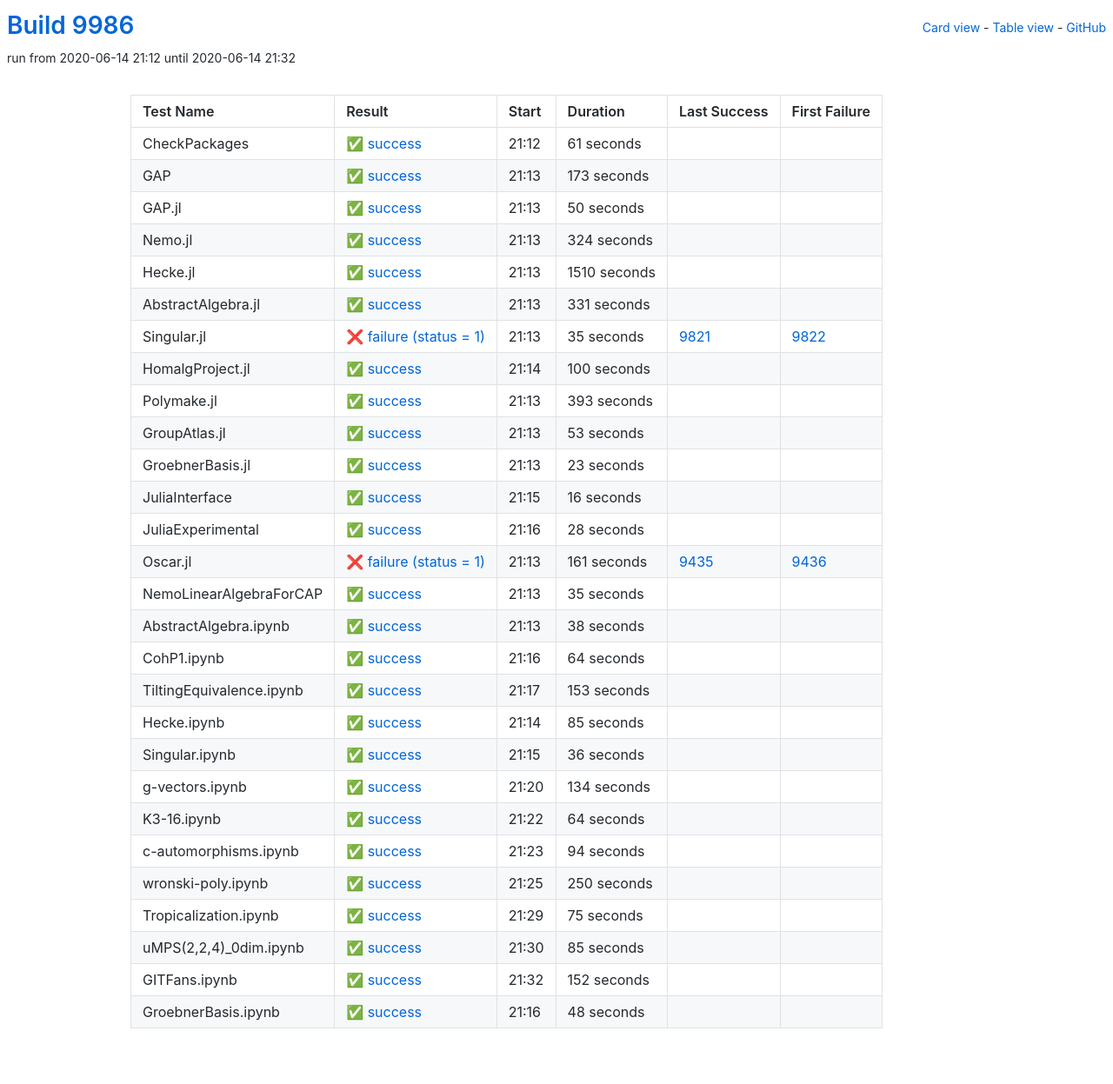
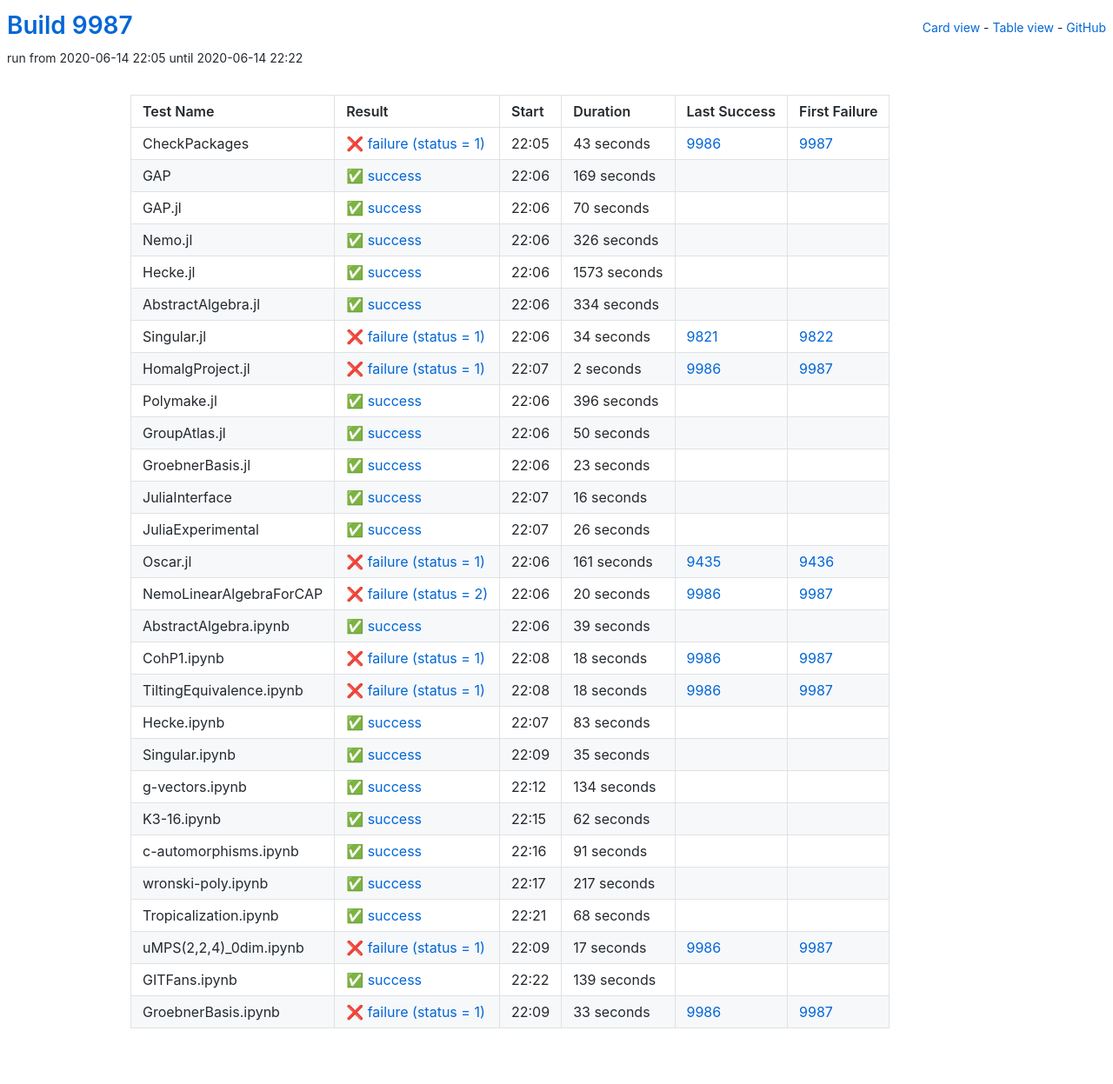
Before and after one commit to oscar-system/oscar-ci-status, a Jekyll site: the page built from table.html, in a window 1280 px wide. Shown: the whole page at 87% size. Built offline with Jekyll 4.4.1, drawn with Linux system fonts in a browser that asks for light colours.

Commit message:
Build #9987

```diff
--- a/_data/ci.yml
+++ b/_data/ci.yml
@@ -1,6 +1,6 @@
 ---
-build: 9986
-build_url: https://oscarci.mathematik.uni-kl.de/job/oscar/9986/
+build: 9987
+build_url: https://oscarci.mathematik.uni-kl.de/job/oscar/9987/
 job: oscar
 organization: oscar-system
 repo: oscar-ci-status
@@ -8,32 +8,116 @@
 tests:
 - name: CheckPackages
   id: checkpackages
-  log: https://oscarci.mathematik.uni-kl.de/job/oscar/9986/artifact/logs/build-9986/CheckPackages.log
-  start: 2020-06-14 21:12
+  log: https://oscarci.mathematik.uni-kl.de/job/oscar/9987/artifact/logs/build-9987/CheckPackages.log
+  start: 2020-06-14 22:05
+  success: false
+  exitcode: 1
+  status: failure
+  duration: 43
+  last_success: 9986
+  last_success_url: https://oscarci.mathematik.uni-kl.de/job/oscar/9986/
+  first_failure: 9987
+  first_failure_url: https://oscarci.mathematik.uni-kl.de/job/oscar/9987/
+- name: GAP
+  id: gap
+  log: https://oscarci.mathematik.uni-kl.de/job/oscar/9987/artifact/logs/build-9987/GAP.log
+  start: 2020-06-14 22:06
   success: true
   exitcode: 0
   status: success
-  duration: 61
-  last_success: false
-  last_success_url:
-  first_failure: false
-  first_failure_url:
-- name: GAP
-  id: gap
-  log: https://oscarci.mathematik.uni-kl.de/job/oscar/9986/artifact/logs/build-9986/GAP.log
-  start: 2020-06-14 21:13
-  success: true
-  exitcode: 0
-  status: success
-  duration: 173
+  duration: 169
   last_success: false
   last_success_url:
   first_failure: false
   first_failure_url:
 - name: GAP.jl
   id: gap-jl
-  log: https://oscarci.mathematik.uni-kl.de/job/oscar/9986/artifact/logs/build-9986/GAP.jl.log
-  start: 2020-06-14 21:13
+  log: https://oscarci.mathematik.uni-kl.de/job/oscar/9987/artifact/logs/build-9987/GAP.jl.log
+  start: 2020-06-14 22:06
+  success: true
+  exitcode: 0
+  status: success
+  duration: 70
+  last_success: false
+  last_success_url:
+  first_failure: false
+  first_failure_url:
+- name: Nemo.jl
+  id: nemo-jl
+  log: https://oscarci.mathematik.uni-kl.de/job/oscar/9987/artifact/logs/build-9987/Nemo.jl.log
+  start: 2020-06-14 22:06
+  success: true
+  exitcode: 0
+  status: success
+  duration: 326
+  last_success: false
+  last_success_url:
+  first_failure: false
+  first_failure_url:
+- name: Hecke.jl
+  id: hecke-jl
+  log: https://oscarci.mathematik.uni-kl.de/job/oscar/9987/artifact/logs/build-9987/Hecke.jl.log
+  start: 2020-06-14 22:06
+  success: true
+  exitcode: 0
+  status: success
+  duration: 1573
+  last_success: false
+  last_success_url:
+  first_failure: false
+  first_failure_url:
+- name: AbstractAlgebra.jl
+  id: abstractalgebra-jl
+  log: https://oscarci.mathematik.uni-kl.de/job/oscar/9987/artifact/logs/build-9987/AbstractAlgebra.jl.log
+  start: 2020-06-14 22:06
+  success: true
+  exitcode: 0
+  status: success
+  duration: 334
+  last_success: false
+  last_success_url:
+  first_failure: false
+  first_failure_url:
+- name: Singular.jl
+  id: singular-jl
+  log: https://oscarci.mathematik.uni-kl.de/job/oscar/9987/artifact/logs/build-9987/Singular.jl.log
+  start: 2020-06-14 22:06
+  success: false
+  exitcode: 1
+  status: failure
+  duration: 34
+  last_success: 9821
+  last_success_url: https://oscarci.mathematik.uni-kl.de/job/oscar/9821/
+  first_failure: 9822
+  first_failure_url: https://oscarci.mathematik.uni-kl.de/job/oscar/9822/
+- name: HomalgProject.jl
+  id: homalgproject-jl
+  log: https://oscarci.mathematik.uni-kl.de/job/oscar/9987/artifact/logs/build-9987/HomalgProject.jl.log
+  start: 2020-06-14 22:07
+  success: false
+  exitcode: 1
+  status: failure
+  duration: 2
+  last_success: 9986
+  last_success_url: https://oscarci.mathematik.uni-kl.de/job/oscar/9986/
+  first_failure: 9987
+  first_failure_url: https://oscarci.mathematik.uni-kl.de/job/oscar/9987/
+- name: Polymake.jl
+  id: polymake-jl
+  log: https://oscarci.mathematik.uni-kl.de/job/oscar/9987/artifact/logs/build-9987/Polymake.jl.log
+  start: 2020-06-14 22:06
+  success: true
+  exitcode: 0
+  status: success
+  duration: 396
+  last_success: false
+  last_success_url:
+  first_failure: false
+  first_failure_url:
+- name: GroupAtlas.jl
+  id: groupatlas-jl
+  log: https://oscarci.mathematik.uni-kl.de/job/oscar/9987/artifact/logs/build-9987/GroupAtlas.jl.log
+  start: 2020-06-14 22:06
   success: true
   exitcode: 0
   status: success
@@ -42,94 +126,10 @@
   last_success_url:
   first_failure: false
   first_failure_url:
-- name: Nemo.jl
-  id: nemo-jl
-  log: https://oscarci.mathematik.uni-kl.de/job/oscar/9986/artifact/logs/build-9986/Nemo.jl.log
-  start: 2020-06-14 21:13
-  success: true
-  exitcode: 0
-  status: success
-  duration: 324
-  last_success: false
-  last_success_url:
-  first_failure: false
-  first_failure_url:
-- name: Hecke.jl
-  id: hecke-jl
-  log: https://oscarci.mathematik.uni-kl.de/job/oscar/9986/artifact/logs/build-9986/Hecke.jl.log
-  start: 2020-06-14 21:13
-  success: true
-  exitcode: 0
-  status: success
-  duration: 1510
-  last_success: false
-  last_success_url:
-  first_failure: false
-  first_failure_url:
-- name: AbstractAlgebra.jl
-  id: abstractalgebra-jl
-  log: https://oscarci.mathematik.uni-kl.de/job/oscar/9986/artifact/logs/build-9986/AbstractAlgebra.jl.log
-  start: 2020-06-14 21:13
-  success: true
-  exitcode: 0
-  status: success
-  duration: 331
-  last_success: false
-  last_success_url:
-  first_failure: false
-  first_failure_url:
-- name: Singular.jl
-  id: singular-jl
-  log: https://oscarci.mathematik.uni-kl.de/job/oscar/9986/artifact/logs/build-9986/Singular.jl.log
-  start: 2020-06-14 21:13
-  success: false
-  exitcode: 1
-  status: failure
-  duration: 35
-  last_success: 9821
-  last_success_url: https://oscarci.mathematik.uni-kl.de/job/oscar/9821/
-  first_failure: 9822
-  first_failure_url: https://oscarci.mathematik.uni-kl.de/job/oscar/9822/
-- name: HomalgProject.jl
-  id: homalgproject-jl
-  log: https://oscarci.mathematik.uni-kl.de/job/oscar/9986/artifact/logs/build-9986/HomalgProject.jl.log
-  start: 2020-06-14 21:14
-  success: true
-  exitcode: 0
-  status: success
-  duration: 100
-  last_success: false
-  last_success_url:
-  first_failure: false
-  first_failure_url:
-- name: Polymake.jl
-  id: polymake-jl
-  log: https://oscarci.mathematik.uni-kl.de/job/oscar/9986/artifact/logs/build-9986/Polymake.jl.log
-  start: 2020-06-14 21:13
-  success: true
-  exitcode: 0
-  status: success
-  duration: 393
-  last_success: false
-  last_success_url:
-  first_failure: false
-  first_failure_url:
-- name: GroupAtlas.jl
-  id: groupatlas-jl
-  log: https://oscarci.mathematik.uni-kl.de/job/oscar/9986/artifact/logs/build-9986/GroupAtlas.jl.log
-  start: 2020-06-14 21:13
-  success: true
-  exitcode: 0
-  status: success
-  duration: 53
-  last_success: false
-  last_success_url:
-  first_failure: false
-  first_failure_url:
 - name: GroebnerBasis.jl
   id: groebnerbasis-jl
-  log: https://oscarci.mathematik.uni-kl.de/job/oscar/9986/artifact/logs/build-9986/GroebnerBasis.jl.log
-  start: 2020-06-14 21:13
+  log: https://oscarci.mathematik.uni-kl.de/job/oscar/9987/artifact/logs/build-9987/GroebnerBasis.jl.log
+  start: 2020-06-14 22:06
   success: true
   exitcode: 0
   status: success
@@ -140,8 +140,8 @@
   first_failure_url:
 - name: JuliaInterface
   id: juliainterface
-  log: https://oscarci.mathematik.uni-kl.de/job/oscar/9986/artifact/logs/build-9986/JuliaInterface.log
-  start: 2020-06-14 21:15
+  log: https://oscarci.mathematik.uni-kl.de/job/oscar/9987/artifact/logs/build-9987/JuliaInterface.log
+  start: 2020-06-14 22:07
   success: true
   exitcode: 0
   status: success
@@ -152,20 +152,20 @@
   first_failure_url:
 - name: JuliaExperimental
   id: juliaexperimental
-  log: https://oscarci.mathematik.uni-kl.de/job/oscar/9986/artifact/logs/build-9986/JuliaExperimental.log
-  start: 2020-06-14 21:16
+  log: https://oscarci.mathematik.uni-kl.de/job/oscar/9987/artifact/logs/build-9987/JuliaExperimental.log
+  start: 2020-06-14 22:07
   success: true
   exitcode: 0
   status: success
-  duration: 28
+  duration: 26
   last_success: false
   last_success_url:
   first_failure: false
   first_failure_url:
 - name: Oscar.jl
   id: oscar-jl
-  log: https://oscarci.mathematik.uni-kl.de/job/oscar/9986/artifact/logs/build-9986/Oscar.jl.log
-  start: 2020-06-14 21:13
+  log: https://oscarci.mathematik.uni-kl.de/job/oscar/9987/artifact/logs/build-9987/Oscar.jl.log
+  start: 2020-06-14 22:06
   success: false
   exitcode: 1
   status: failure
@@ -176,8 +176,68 @@
   first_failure_url: https://oscarci.mathematik.uni-kl.de/job/oscar/9436/
 - name: NemoLinearAlgebraForCAP
   id: nemolinearalgebraforcap
-  log: https://oscarci.mathematik.uni-kl.de/job/oscar/9986/artifact/logs/build-9986/NemoLinearAlgebraForCAP.log
-  start: 2020-06-14 21:13
+  log: https://oscarci.mathematik.uni-kl.de/job/oscar/9987/artifact/logs/build-9987/NemoLinearAlgebraForCAP.log
+  start: 2020-06-14 22:06
+  success: false
+  exitcode: 2
+  status: failure
+  duration: 20
+  last_success: 9986
+  last_success_url: https://oscarci.mathematik.uni-kl.de/job/oscar/9986/
+  first_failure: 9987
+  first_failure_url: https://oscarci.mathematik.uni-kl.de/job/oscar/9987/
+- name: AbstractAlgebra.ipynb
+  id: abstractalgebra-ipynb
+  log: https://oscarci.mathematik.uni-kl.de/job/oscar/9987/artifact/logs/build-9987/AbstractAlgebra.ipynb.log
+  start: 2020-06-14 22:06
+  success: true
+  exitcode: 0
+  status: success
+  duration: 39
+  last_success: false
+  last_success_url:
+  first_failure: false
+  first_failure_url:
+- name: CohP1.ipynb
+  id: cohp1-ipynb
+  log: https://oscarci.mathematik.uni-kl.de/job/oscar/9987/artifact/logs/build-9987/CohP1.ipynb.log
+  start: 2020-06-14 22:08
+  success: false
+  exitcode: 1
+  status: failure
+  duration: 18
+  last_success: 9986
+  last_success_url: https://oscarci.mathematik.uni-kl.de/job/oscar/9986/
+  first_failure: 9987
+  first_failure_url: https://oscarci.mathematik.uni-kl.de/job/oscar/9987/
+- name: TiltingEquivalence.ipynb
+  id: tiltingequivalence-ipynb
+  log: https://oscarci.mathematik.uni-kl.de/job/oscar/9987/artifact/logs/build-9987/TiltingEquivalence.ipynb.log
+  start: 2020-06-14 22:08
+  success: false
+  exitcode: 1
+  status: failure
+  duration: 18
+  last_success: 9986
+  last_success_url: https://oscarci.mathematik.uni-kl.de/job/oscar/9986/
+  first_failure: 9987
+  first_failure_url: https://oscarci.mathematik.uni-kl.de/job/oscar/9987/
+- name: Hecke.ipynb
+  id: hecke-ipynb
+  log: https://oscarci.mathematik.uni-kl.de/job/oscar/9987/artifact/logs/build-9987/Hecke.ipynb.log
+  start: 2020-06-14 22:07
+  success: true
+  exitcode: 0
+  status: success
+  duration: 83
+  last_success: false
+  last_success_url:
+  first_failure: false
+  first_failure_url:
+- name: Singular.ipynb
+  id: singular-ipynb
+  log: https://oscarci.mathematik.uni-kl.de/job/oscar/9987/artifact/logs/build-9987/Singular.ipynb.log
+  start: 2020-06-14 22:09
   success: true
   exitcode: 0
   status: success
@@ -186,70 +246,10 @@
   last_success_url:
   first_failure: false
   first_failure_url:
-- name: AbstractAlgebra.ipynb
-  id: abstractalgebra-ipynb
-  log: https://oscarci.mathematik.uni-kl.de/job/oscar/9986/artifact/logs/build-9986/AbstractAlgebra.ipynb.log
-  start: 2020-06-14 21:13
-  success: true
-  exitcode: 0
-  status: success
-  duration: 38
-  last_success: false
-  last_success_url:
-  first_failure: false
-  first_failure_url:
-- name: CohP1.ipynb
-  id: cohp1-ipynb
-  log: https://oscarci.mathematik.uni-kl.de/job/oscar/9986/artifact/logs/build-9986/CohP1.ipynb.log
-  start: 2020-06-14 21:16
-  success: true
-  exitcode: 0
-  status: success
-  duration: 64
-  last_success: false
-  last_success_url:
-  first_failure: false
-  first_failure_url:
-- name: TiltingEquivalence.ipynb
-  id: tiltingequivalence-ipynb
-  log: https://oscarci.mathematik.uni-kl.de/job/oscar/9986/artifact/logs/build-9986/TiltingEquivalence.ipynb.log
-  start: 2020-06-14 21:17
-  success: true
-  exitcode: 0
-  status: success
-  duration: 153
-  last_success: false
-  last_success_url:
-  first_failure: false
-  first_failure_url:
-- name: Hecke.ipynb
-  id: hecke-ipynb
-  log: https://oscarci.mathematik.uni-kl.de/job/oscar/9986/artifact/logs/build-9986/Hecke.ipynb.log
-  start: 2020-06-14 21:14
-  success: true
-  exitcode: 0
-  status: success
-  duration: 85
-  last_success: false
-  last_success_url:
-  first_failure: false
-  first_failure_url:
-- name: Singular.ipynb
-  id: singular-ipynb
-  log: https://oscarci.mathematik.uni-kl.de/job/oscar/9986/artifact/logs/build-9986/Singular.ipynb.log
-  start: 2020-06-14 21:15
-  success: true
-  exitcode: 0
-  status: success
-  duration: 36
-  last_success: false
-  last_success_url:
-  first_failure: false
-  first_failure_url:
 - name: g-vectors.ipynb
   id: g-vectors-ipynb
-  log: https://oscarci.mathematik.uni-kl.de/job/oscar/9986/artifact/logs/build-9986/g-vectors.ipynb.log
-  start: 2020-06-14 21:20
+  log: https://oscarci.mathematik.uni-kl.de/job/oscar/9987/artifact/logs/build-9987/g-vectors.ipynb.log
+  start: 2020-06-14 22:12
   success: true
   exitcode: 0
   status: success
@@ -260,85 +260,85 @@
   first_failure_url:
 - name: K3-16.ipynb
   id: k3-16-ipynb
-  log: https://oscarci.mathematik.uni-kl.de/job/oscar/9986/artifact/logs/build-9986/K3-16.ipynb.log
-  start: 2020-06-14 21:22
+  log: https://oscarci.mathematik.uni-kl.de/job/oscar/9987/artifact/logs/build-9987/K3-16.ipynb.log
+  start: 2020-06-14 22:15
   success: true
   exitcode: 0
   status: success
-  duration: 64
+  duration: 62
   last_success: false
   last_success_url:
   first_failure: false
   first_failure_url:
 - name: c-automorphisms.ipynb
   id: c-automorphisms-ipynb
-  log: https://oscarci.mathematik.uni-kl.de/job/oscar/9986/artifact/logs/build-9986/c-automorphisms.ipynb.log
-  start: 2020-06-14 21:23
+  log: https://oscarci.mathematik.uni-kl.de/job/oscar/9987/artifact/logs/build-9987/c-automorphisms.ipynb.log
+  start: 2020-06-14 22:16
   success: true
   exitcode: 0
   status: success
-  duration: 94
+  duration: 91
   last_success: false
   last_success_url:
   first_failure: false
   first_failure_url:
 - name: wronski-poly.ipynb
   id: wronski-poly-ipynb
-  log: https://oscarci.mathematik.uni-kl.de/job/oscar/9986/artifact/logs/build-9986/wronski-poly.ipynb.log
-  start: 2020-06-14 21:25
+  log: https://oscarci.mathematik.uni-kl.de/job/oscar/9987/artifact/logs/build-9987/wronski-poly.ipynb.log
+  start: 2020-06-14 22:17
   success: true
   exitcode: 0
   status: success
-  duration: 250
+  duration: 217
   last_success: false
   last_success_url:
   first_failure: false
   first_failure_url:
 - name: Tropicalization.ipynb
   id: tropicalization-ipynb
-  log: https://oscarci.mathematik.uni-kl.de/job/oscar/9986/artifact/logs/build-9986/Tropicalization.ipynb.log
-  start: 2020-06-14 21:29
+  log: https://oscarci.mathematik.uni-kl.de/job/oscar/9987/artifact/logs/build-9987/Tropicalization.ipynb.log
+  start: 2020-06-14 22:21
   success: true
   exitcode: 0
   status: success
-  duration: 75
+  duration: 68
   last_success: false
   last_success_url:
   first_failure: false
   first_failure_url:
 - name: uMPS(2,2,4)_0dim.ipynb
   id: umps-2-2-4-0dim-ipynb
-  log: https://oscarci.mathematik.uni-kl.de/job/oscar/9986/artifact/logs/build-9986/uMPS-2-2-4-_0dim.ipynb.log
-  start: 2020-06-14 21:30
+  log: https://oscarci.mathematik.uni-kl.de/job/oscar/9987/artifact/logs/build-9987/uMPS-2-2-4-_0dim.ipynb.log
+  start: 2020-06-14 22:09
+  success: false
+  exitcode: 1
+  status: failure
+  duration: 17
+  last_success: 9986
+  last_success_url: https://oscarci.mathematik.uni-kl.de/job/oscar/9986/
+  first_failure: 9987
+  first_failure_url: https://oscarci.mathematik.uni-kl.de/job/oscar/9987/
+- name: GITFans.ipynb
+  id: gitfans-ipynb
+  log: https://oscarci.mathematik.uni-kl.de/job/oscar/9987/artifact/logs/build-9987/GITFans.ipynb.log
+  start: 2020-06-14 22:22
   success: true
   exitcode: 0
   status: success
-  duration: 85
-  last_success: false
-  last_success_url:
-  first_failure: false
-  first_failure_url:
-- name: GITFans.ipynb
-  id: gitfans-ipynb
-  log: https://oscarci.mathematik.uni-kl.de/job/oscar/9986/artifact/logs/build-9986/GITFans.ipynb.log
-  start: 2020-06-14 21:32
-  success: true
-  exitcode: 0
-  status: success
-  duration: 152
+  duration: 139
   last_success: false
   last_success_url:
   first_failure: false
   first_failure_url:
 - name: GroebnerBasis.ipynb
   id: groebnerbasis-ipynb
-  log: https://oscarci.mathematik.uni-kl.de/job/oscar/9986/artifact/logs/build-9986/GroebnerBasis.ipynb.log
-  start: 2020-06-14 21:16
-  success: true
-  exitcode: 0
-  status: success
-  duration: 48
-  last_success: false
-  last_success_url:
-  first_failure: false
-  first_failure_url:
+  log: https://oscarci.mathematik.uni-kl.de/job/oscar/9987/artifact/logs/build-9987/GroebnerBasis.ipynb.log
+  start: 2020-06-14 22:09
+  success: false
+  exitcode: 1
+  status: failure
+  duration: 33
+  last_success: 9986
+  last_success_url: https://oscarci.mathematik.uni-kl.de/job/oscar/9986/
+  first_failure: 9987
+  first_failure_url: https://oscarci.mathematik.uni-kl.de/job/oscar/9987/
```
Also changed, not shown: README.md.
